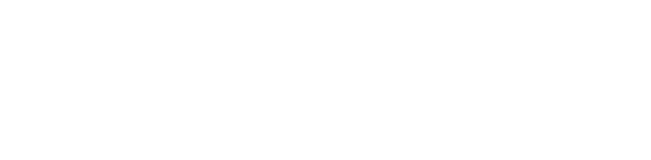
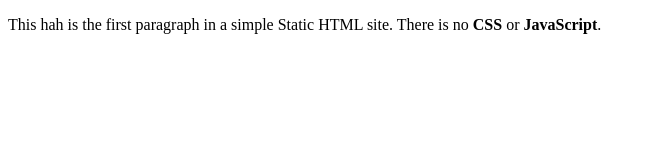
Before and after one commit to mikeonz/static, a plain HTML site: page index.html in a window 1280 px wide. Shown: the whole page, without its empty margins (0-651 px from the left). Drawn offline with Linux system fonts and the light colour scheme.

Commit message:
Update index.html

```diff
--- a/index.html
+++ b/index.html
@@ -1,9 +1,9 @@
 <!doctype html>
 <html>
   <head>
-    <title>Static HTML Site</http://index.html>
+    <title>Static HTML Site</title>
   </head>
   <body>
-    <p>This is the first paragraph in a simple Static HTML site. There is no <strong>CSS</strong> or <strong>JavaScript</script>.</p>
+    <p>This hah is the first paragraph in a simple Static HTML site. There is no <strong>CSS</strong> or <strong>JavaScript</strong>.</p>
   </body>
 </html>
```
